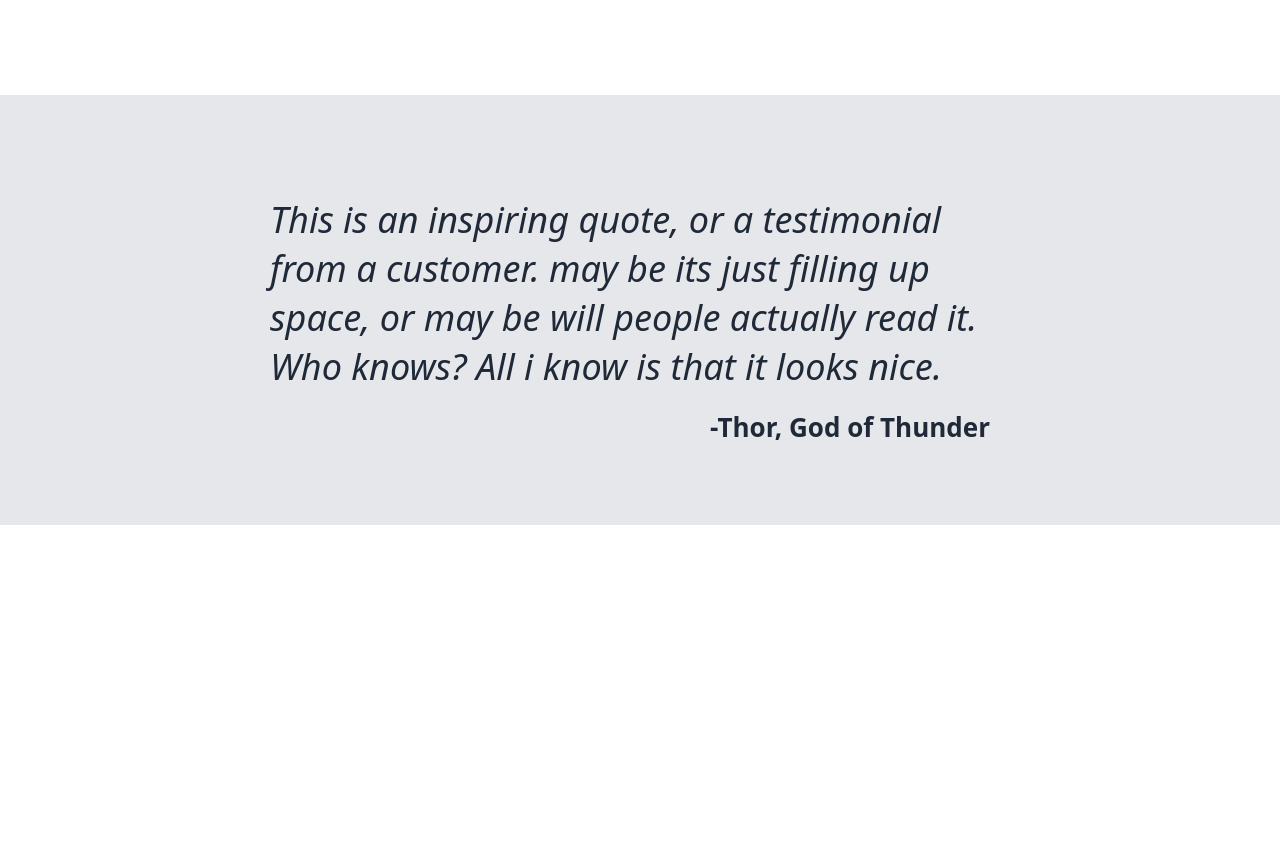
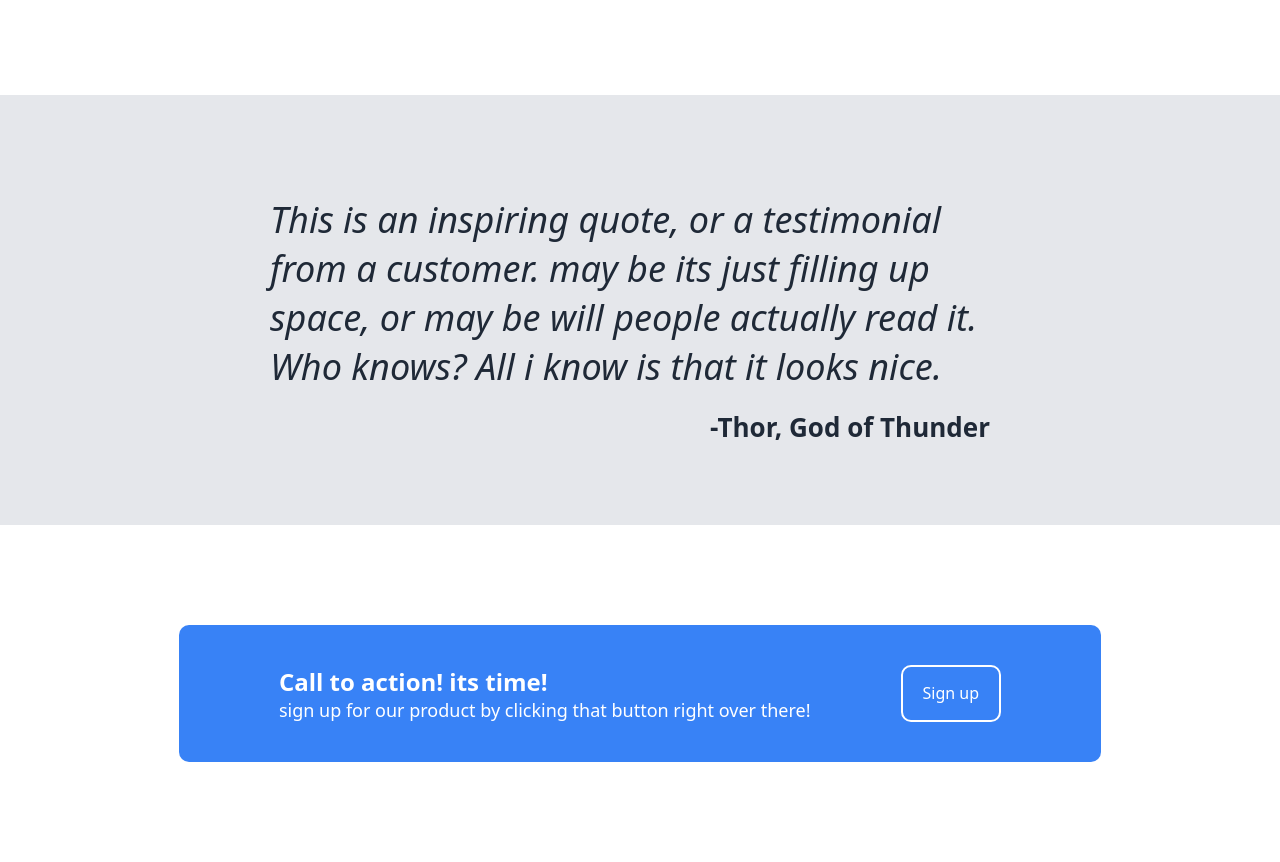
Before and after one commit to Diferosa/css-project1, a plain HTML site: page index.html in a window 1280 px wide. Shown: the part 1202-2064 px from the top of the page. Before the commit the page ends 1727 px from the top, so only its background shows below. Drawn offline with Linux system fonts and the light colour scheme.

Commit message:
Complete section 3 by adding call to action layot
added backgrounds colors, text styling and layout
estructure

```diff
--- a/index.html
+++ b/index.html
@@ -53,6 +53,21 @@
         <div class="s3d2">-Thor, God of Thunder</div>
 
     </div>
+    <div class="section4">
+        <div class="s4d1">
+            <div class="s4d2">
+                <div class="s4d3">
+                    <div class="s4d4">
+                        <div class="s4d6">Call to action! its time!</div>
+                        <div class="s4d7">sign up for our product by clicking that button right over there!</div>
+                    </div>
+                    <div class="s4d5">
+                        Sign up
+                    </div>
+                </div>
+            </div>
+        </div>
+    </div>
 
 </body>
 </html>
--- a/style.css
+++ b/style.css
@@ -130,6 +130,51 @@ font-weight: 700;
 
 }
 
+/* section 4*/
+
+.section4 {
+    display: flex;
+    flex-direction: column;
+    padding: 100px 110px;
+    justify-content: center;
+    align-items: center;
+}
+
+.s4d1 {
+    background-color: #3882f6;
+    border-radius: 10px;
+    padding: 40px 100px;
+}
+
+.s4d3 {
+    display: flex;
+    gap: 90px;
+
+
+}
+
+.s4d5 {
+    border: 2px solid white;
+    color: white;
+    display: flex;
+    justify-content: center;
+    align-items: center;
+    border-radius: 10px;
+    padding-inline: 20px;
+}
+
+.s4d6 {
+    color: white;
+    font-weight: bold;
+    font-size: 24px;
+}
+
+.s4d7 {
+    color: white;
+    font-size: 18px;
+
+}
+
 
 /* general */
 
```
